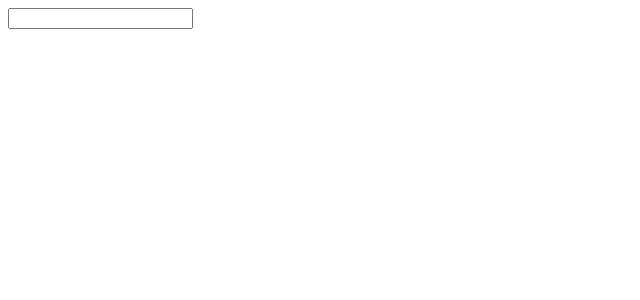
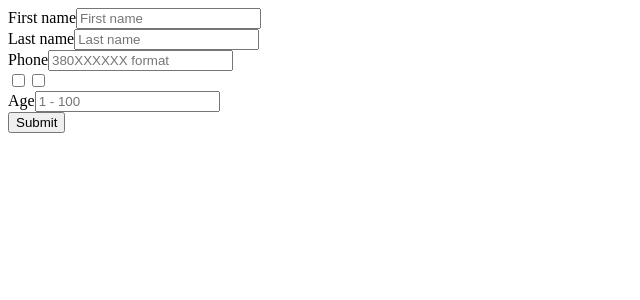
Before and after one commit to oleksiikoko/FormFilter, a React app: page / in a window 1280 px wide. Shown: the top 300 px of the page, without its empty margins (0-640 px from the left). Built offline with nearby package versions, Linux system fonts and the light colour scheme.

Commit message:
Create form

```diff
--- a/package.json
+++ b/package.json
@@ -44,7 +44,10 @@
     "webpack-dev-server": "^3.11.0"
   },
   "dependencies": {
+    "@types/classnames": "^2.2.10",
+    "classnames": "^2.2.6",
     "react": "^16.13.1",
-    "react-dom": "^16.13.1"
+    "react-dom": "^16.13.1",
+    "style-loader": "^1.2.1"
   }
 }
--- a/src/App.tsx
+++ b/src/App.tsx
@@ -1,7 +1,9 @@
 import * as React from "react";
 
-import { Input } from "components";
+import { Form } from "components";
 
-const App: React.FC = () => <Input />;
+const App: React.FC = () => {
+  return <Form />;
+};
 
 export default App;
--- /dev/null
+++ b/src/components/Form/index.tsx
@@ -0,0 +1,158 @@
+import React, { useState, useRef } from "react";
+
+import { Input } from "components";
+
+interface IFormData {
+  firstName: string;
+  lastName: string;
+  phone: string;
+  sex: boolean;
+  age: number;
+}
+
+interface IFormValidation {
+  firstName: boolean;
+  lastName: boolean;
+  phone: boolean;
+  sex: boolean;
+  age: boolean;
+}
+
+interface IProps {
+  onSubmit(value: IFormData): void;
+}
+
+const Form: React.FC<IProps> = (props) => {
+  const validation = (str: string) => false;
+
+  const [formValidation, setFormValidation] = useState<IFormValidation>({
+    firstName: false,
+    lastName: false,
+    phone: false,
+    sex: false,
+    age: false,
+  });
+  const [formData, setFormData] = useState<IFormData>({
+    firstName: "",
+    lastName: "",
+    phone: "",
+    sex: false,
+    age: 0,
+  });
+
+  const formIsValid = () => {
+    try {
+      Object.values(formValidation).forEach((item) => {
+        if (!item) throw 0;
+      });
+    } catch {
+      return false;
+    }
+    return true;
+  };
+
+  let maleCheckbox = useRef<HTMLInputElement>(null);
+  let femaleCheckbox = useRef<HTMLInputElement>(null);
+
+  const onlyLettersValidation = (value: string) => /^[a-zA-Z]+$/.test(value);
+  const uaNumberValidation = (value: string) => /^3?8?(0\d{9})$/.test(value);
+  const ageValidation = (value: number) => value <= 100 && value > 0;
+
+  const onFirstNameChange = (value: string, validated: boolean) => {
+    setFormValidation({ ...formValidation, firstName: validated });
+    setFormData({ ...formData, firstName: value });
+  };
+
+  const onLastNameChange = (value: string, validated: boolean) => {
+    setFormValidation({ ...formValidation, lastName: validated });
+    setFormData({ ...formData, lastName: value });
+  };
+
+  const onPhoneChange = (value: string, validated: boolean) => {
+    setFormValidation({ ...formValidation, phone: validated });
+    setFormData({ ...formData, phone: value });
+  };
+
+  const choseMale = () => {
+    setFormValidation({ ...formValidation, sex: true });
+    setFormData({ ...formData, sex: true });
+    femaleCheckbox.current!.checked = false;
+  };
+  const choseFemale = () => {
+    setFormValidation({ ...formValidation, sex: true });
+    setFormData({ ...formData, sex: false });
+    maleCheckbox.current!.checked = false;
+  };
+
+  const onAgeChange = (value: number, validated: boolean) => {
+    setFormValidation({ ...formValidation, age: validated });
+    setFormData({ ...formData, age: value });
+  };
+
+  const onFormSumbit = () => {
+    if (formIsValid()) props.onSubmit(formData);
+  };
+
+  return (
+    <form>
+      <Input
+        label="First name"
+        name="firts-name"
+        type="text"
+        placeholder="First name"
+        value={formData.firstName}
+        validation={onlyLettersValidation}
+        onChange={onFirstNameChange}
+        errorValidationMessage="Only En letters allowed"
+        succesfullValidationMessage="✓"
+      />
+      <Input
+        label="Last name"
+        name="last-name"
+        type="text"
+        placeholder="Last name"
+        validation={onlyLettersValidation}
+        onChange={onLastNameChange}
+        errorValidationMessage="Only En letters allowed"
+        succesfullValidationMessage="✓"
+      />
+      <Input
+        label="Phone"
+        name="phone"
+        type="text"
+        placeholder="380XXXXXX format"
+        validation={uaNumberValidation}
+        onChange={onPhoneChange}
+        errorValidationMessage="Phone - 380... format"
+        succesfullValidationMessage="✓"
+      />
+      <input
+        name="gender"
+        type="checkbox"
+        ref={maleCheckbox}
+        onChange={choseMale}
+      />
+      <input
+        name="gender"
+        type="checkbox"
+        ref={femaleCheckbox}
+        onChange={choseFemale}
+      />
+      <Input
+        label="Age"
+        name="age"
+        type="number"
+        placeholder="1 - 100"
+        validation={ageValidation}
+        onChange={onAgeChange}
+        errorValidationMessage="1 - 100"
+        succesfullValidationMessage="✓"
+      />
+      <button type="button" onClick={onFormSumbit}>
+        Submit
+      </button>
+    </form>
+  );
+};
+
+export default Form;
--- /dev/null
+++ b/src/components/Input/FormInput.scss
@@ -0,0 +1,14 @@
+.form-input {
+  &--correct {
+    border: 1px solid green;
+  }
+
+  &__message {
+    &--succes {
+      color: green;
+    }
+    &--error {
+      color: red;
+    }
+  }
+}
--- a/src/components/Input/index.tsx
+++ b/src/components/Input/index.tsx
@@ -1,7 +1,64 @@
-import * as React from "react";
+import React, { useRef } from "react";
 
-const Input = () => {
-  return <input />;
+import "./FormInput.scss";
+
+interface IProps {
+  label: string;
+  name: string;
+  type: string;
+  placeholder?: string;
+  value?: string;
+  onChange(value: string | number | boolean, validated: boolean): void;
+
+  validation?(value: string | number): boolean;
+  errorValidationMessage?: string;
+  succesfullValidationMessage?: string;
+}
+
+const Input: React.FC<IProps> = (props) => {
+  const inputRef = useRef<HTMLInputElement>(null);
+  const messageRef = useRef<HTMLParagraphElement>(null);
+
+  const validateInput = (event: React.ChangeEvent<HTMLInputElement>): void => {
+    let validated = true;
+    if (props.validation && event.target) {
+      validated = props.validation(event.target.value);
+    }
+
+    props.onChange(event.target.value, validated);
+
+    //-----Change input style
+    inputRef.current!.className = validated
+      ? "form-input--correct"
+      : "form-input--uncorrect";
+
+    //-----Show message
+    if (!validated && props.errorValidationMessage) {
+      messageRef.current!.style.display = "block";
+      messageRef.current!.textContent = props.errorValidationMessage;
+      messageRef.current!.className = "form-input__message--error";
+    }
+    if (validated && props.succesfullValidationMessage) {
+      messageRef.current!.style.display = "block";
+      messageRef.current!.textContent = props.succesfullValidationMessage;
+      messageRef.current!.className = "form-input__message--succes";
+    }
+  };
+
+  return (
+    <div className="form-input">
+      {props.label && <label htmlFor={props.name}>{props.label}</label>}
+      <input
+        ref={inputRef}
+        name={props.name}
+        type={props.type}
+        placeholder={props.placeholder}
+        value={props.value}
+        onChange={validateInput}
+      />
+      <p ref={messageRef} style={{ display: "none" }}></p>
+    </div>
+  );
 };
 
 export default Input;
--- a/src/components/index.tsx
+++ b/src/components/index.tsx
@@ -1 +1,2 @@
 export { default as Input } from "./Input";
+export { default as Form } from "./Form";
--- a/tsconfig.json
+++ b/tsconfig.json
@@ -26,7 +26,7 @@
       "es2017.object",
       "dom"
     ],
-    "module": "es6",
+    // "module": "ES6",
     "removeComments": true,
     "alwaysStrict": true,
     "allowUnreachableCode": false,
```
Also changed, not shown: 1 other file (tests, documents, lock files or other folders).
